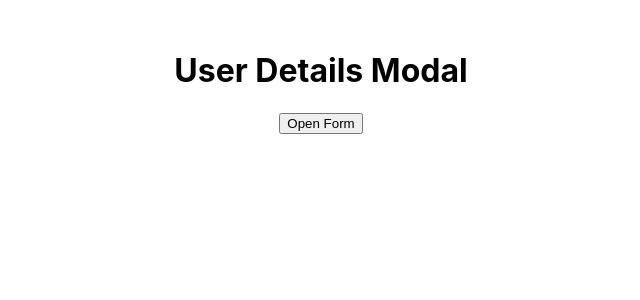
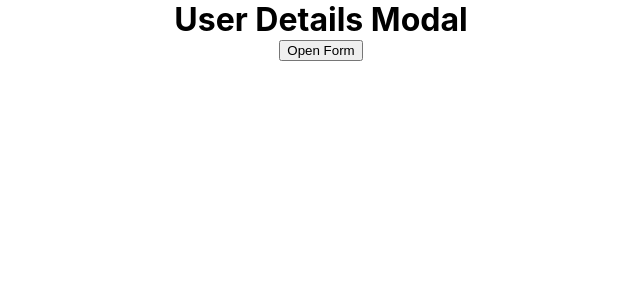
Before and after one commit to RoopaRI/xmodal, a React (Create React App) app: page / in a window 1280 px wide. Shown: the top 300 px of the page, without its empty margins (319-959 px from the left). Built offline with nearby package versions, Linux system fonts and the light colour scheme; the HTML template or start-up script is replaced by a standard one.

Commit message:
removed Modal file

```diff
--- a/src/App.css
+++ b/src/App.css
@@ -1,9 +1,12 @@
 .App{
     text-align: center;
     display: block;
-    padding:30px;
     margin:auto;
 
+}
+
+h1{
+    margin:0;
 }
 
 .modal {
```
